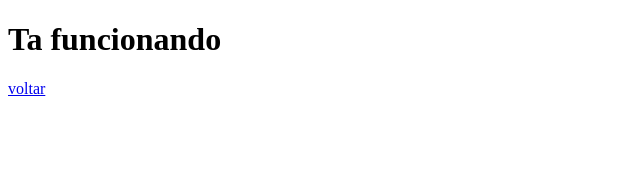
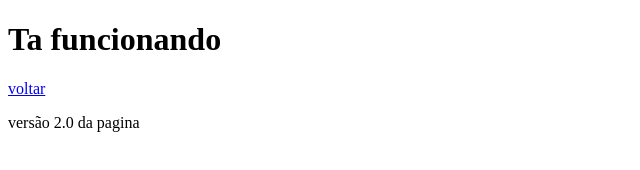
Before and after one commit to LucasSampai0/aulagithub, a plain HTML site: page git.html in a window 1280 px wide. Shown: the whole page, without its empty margins (0-640 px from the left). Drawn offline with Linux system fonts and the light colour scheme.

Commit message:
Modificado

```diff
--- a/git.html
+++ b/git.html
@@ -9,5 +9,6 @@
 <body>
     <h1>Ta funcionando</h1>
     <p><a href="index.html">voltar</a></p>
+    <p>versão 2.0 da pagina</p>
 </body>
 </html>
```
